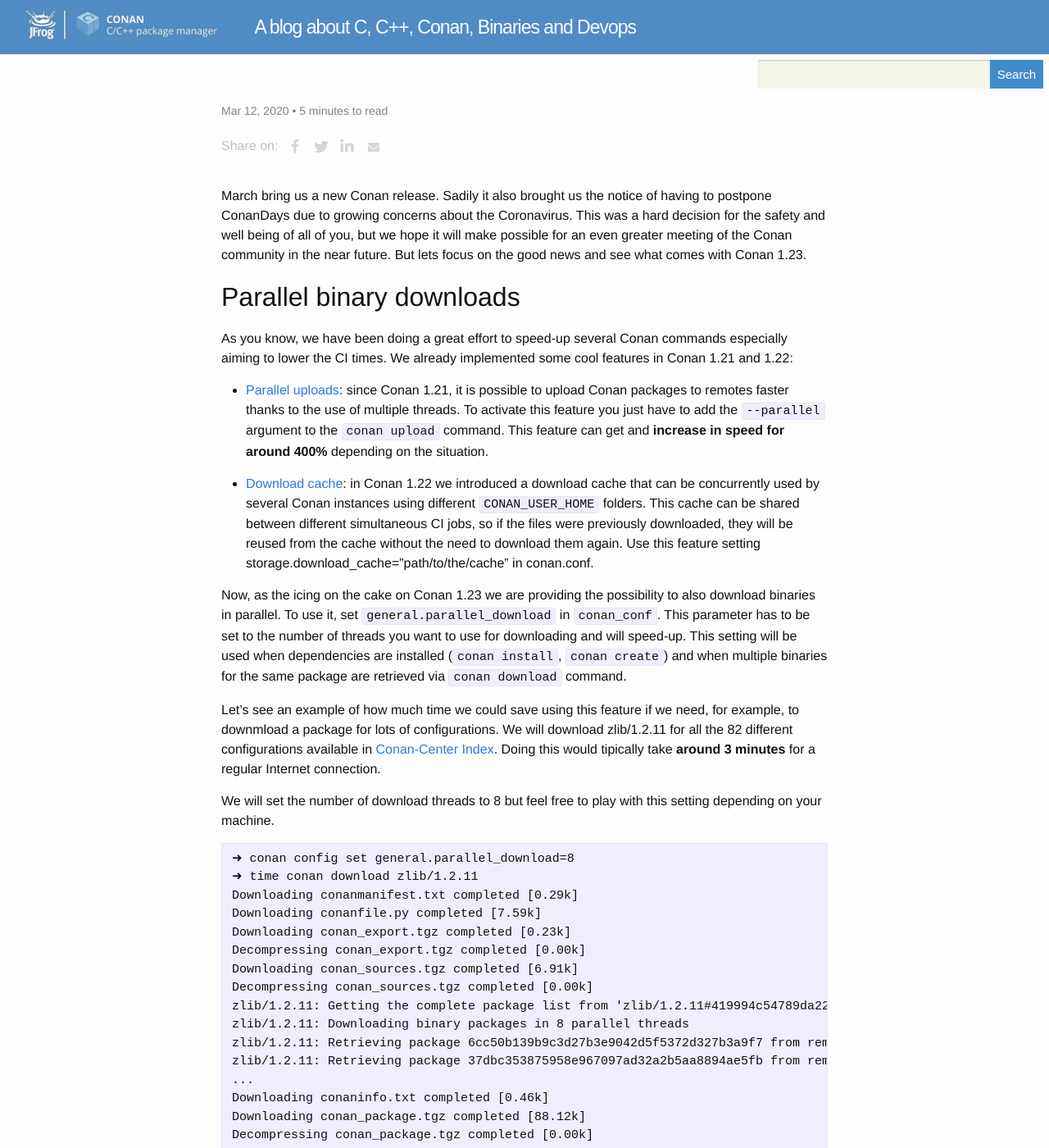
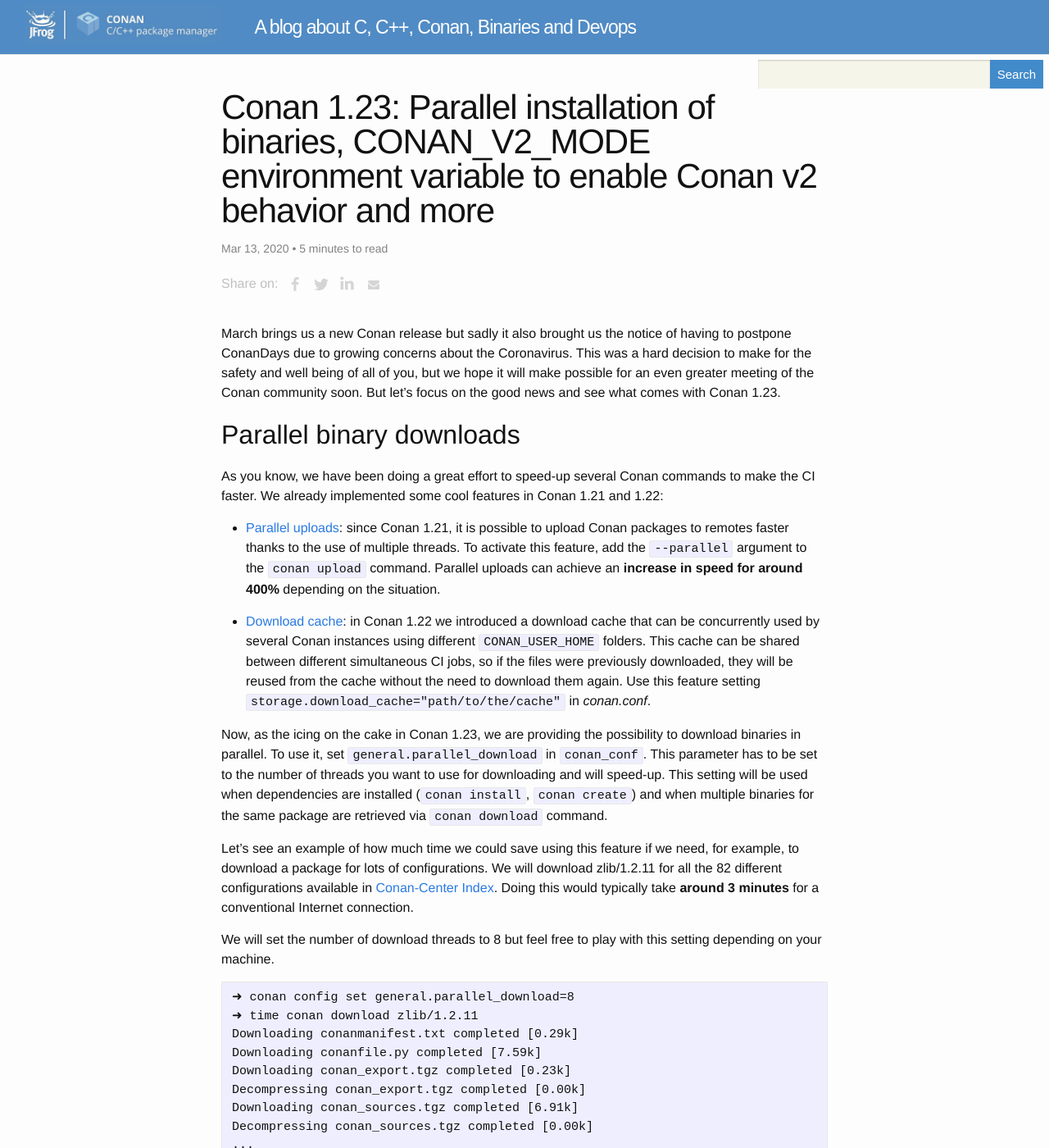
Before and after one commit to conan-io/conan-io.github.io, a Jekyll site: the page built from _posts/2020-03-13-New-conan-release-1-23.markdown, in a window 1280 px wide and 1400 px high. Shown: the whole window at 82% size. Built offline with Jekyll 4.4.1, drawn with Linux system fonts in a browser that asks for light colours; our own code applies the rules of GitHub Pages for plain Markdown files; comment, search, counter and statistics services are not loaded; some of the changed text lies outside the part shown.

Commit message:
minor changes

````diff
--- a/_posts/2020-03-13-New-conan-release-1-23.markdown
+++ b/_posts/2020-03-13-New-conan-release-1-23.markdown
@@ -1,44 +1,45 @@
 ---
-layout: post comments: false title: "Conan 1.23: Parallel installation of binaries, to speed up
-populating packages in a cache, Add environment variable ‘CONAN_V2_MODE’ to enable Conan v2
-behavior."
+layout: post
+comments: false
+title: "Conan 1.23: Parallel installation of binaries, CONAN_V2_MODE environment variable to enable
+Conan v2 behavior and more"
 ---
 
-March bring us a new Conan release. Sadily it also brought us the notice of having to postpone
-ConanDays due to growing concerns about the Coronavirus. This was a hard decision for the safety and
-well being of all of you, but we hope it will make possible for an even greater meeting of the Conan
-community in the near future. But lets focus on the good news and see what comes with Conan 1.23.
+March brings us a new Conan release but sadly it also brought us the notice of having to postpone
+ConanDays due to growing concerns about the Coronavirus. This was a hard decision to make for the
+safety and well being of all of you, but we hope it will make possible for an even greater meeting of
+the Conan community soon. But let's focus on the good news and see what comes with Conan 1.23.
 
 ## Parallel binary downloads
 
-As you know, we have been doing a great effort to speed-up several Conan commands especially aiming
-to lower the CI times. We already implemented some cool features in Conan 1.21 and 1.22:
+As you know, we have been doing a great effort to speed-up several Conan commands to make the CI
+faster. We already implemented some cool features in Conan 1.21 and 1.22:
 
  - [Parallel
    uploads](https://docs.conan.io/en/latest/reference/commands/creator/upload.html#conan-upload):
    since Conan 1.21, it is possible to upload Conan packages to remotes faster thanks to the use of
-   multiple threads. To activate this feature you just have to add the `--parallel` argument to the
-   `conan upload` command. This feature can get and **increase in speed for around 400%** depending
-   on the situation.
+   multiple threads. To activate this feature, add the `--parallel` argument to the `conan upload`
+   command. Parallel uploads can achieve an **increase in speed for around 400%** depending on the
+   situation.
 
  - [Download
    cache](https://docs.conan.io/en/latest/configuration/download_cache.html#download-cache): in Conan
    1.22 we introduced a download cache that can be concurrently used by several Conan instances using
    different `CONAN_USER_HOME` folders. This cache can be shared between different simultaneous CI
    jobs, so if the files were previously downloaded, they will be reused from the cache without the
-   need to download them again. Use this feature setting storage.download_cache="path/to/the/cache"
-   in conan.conf.
+   need to download them again. Use this feature setting `storage.download_cache="path/to/the/cache"`
+   in *conan.conf*.
 
-Now, as the icing on the cake on Conan 1.23 we are providing the possibility to also download
-binaries in parallel. To use it, set ``general.parallel_download`` in `conan_conf`. This parameter
+Now, as the icing on the cake in Conan 1.23, we are providing the possibility to download
+binaries in parallel. To use it, set `general.parallel_download` in `conan_conf`. This parameter
 has to be set to the number of threads you want to use for downloading and will speed-up. This
-setting will be used when dependencies are installed (``conan install``, ``conan create``) and when
-multiple binaries for the same package are retrieved via ``conan download`` command.
+setting will be used when dependencies are installed (`conan install`, `conan create`) and when
+multiple binaries for the same package are retrieved via `conan download` command.
 
 Let's see an example of how much time we could save using this feature if we need, for example, to
-downmload a package for lots of configurations. We will download zlib/1.2.11 for all the 82 different
+download a package for lots of configurations. We will download zlib/1.2.11 for all the 82 different
 configurations available in [Conan-Center Index](https://github.com/conan-io/conan-center-index).
-Doing this would tipically take **around 3 minutes** for a regular Internet connection.
+Doing this would typically take **around 3 minutes** for a conventional Internet connection.
 
 We will set the number of download threads to 8 but feel free to play with this setting depending on
 your machine.
@@ -52,37 +53,37 @@ Downloading conan_export.tgz completed [0.23k]
 Decompressing conan_export.tgz completed [0.00k]
 Downloading conan_sources.tgz completed [6.91k]
 Decompressing conan_sources.tgz completed [0.00k]
-zlib/1.2.11: Getting the complete package list from 'zlib/1.2.11#419994c54789da229ef991be6c2563b3'...
-zlib/1.2.11: Downloading binary packages in 8 parallel threads
-zlib/1.2.11: Retrieving package 6cc50b139b9c3d27b3e9042d5f5372d327b3a9f7 from remote 'conan-center'
-zlib/1.2.11: Retrieving package 37dbc353875958e967097ad32a2b5aa8894ae5fb from remote 'conan-center'
 ...
 Downloading conaninfo.txt completed [0.46k]
 Downloading conan_package.tgz completed [88.12k]
 Decompressing conan_package.tgz completed [0.00k]
 zlib/1.2.11: Package installed c83d8b197f1a331ca3b55943846d427ad4f7f8e1
-conan download zlib/1.2.11@ -r conan-center  4.23s user 0.96s system 16% cpu 30.536 total
+conan download zlib/1.2.11@ -r conan-center  4.23s user 0.96s system 16% cpu
+30.536 total
 ```
 
 As you can see it just took around 30 seconds to download all the binaries what means an
 **improvement of around a 600% in time**.
 
 If you try this feature you may experience some message overlaps in the command line output. We have
-prioritized the feature over a clean output but will solve these output problems in the near future.
+prioritized the feature over a clean output but will solve these output problems shortly.
+
+Use all of these features in combination or separate and please tell us if they are making your CI's
+faster.
 
 ## CONAN_V2_MODE to start testing Conan v2 deprecated features
 
 Although we still have plenty of time and work ahead before Conan 2.0 we would like to start testing
-the deprecation of features for Conan 2.0. We have introduced the ``CONAN_V2_MODE`` [environment
+the deprecation of features for Conan 2.0. We have introduced the `CONAN_V2_MODE` [environment
 variable](https://docs.conan.io/en/latest/reference/conan_v2_mode.html#conan-v2-mode) that activates
 some behaviors and defaults that are intended to be in the next major release.
 
 Some of the most important default behaviours for Conan 2.0 will be:
 
-* Revisions are enabled by default (adds ``revisions_enabled=1`` to *conan.conf*).
+* Revisions are enabled by default (adds `revisions_enabled=1` to *conan.conf*).
 * No hooks activated by default.
 * SCM data will be stored into *conandata.yml*.
-* GCC >= 5 autodetected profile will use ``libstdc++11``.
+* GCC >= 5 autodetected profile will use `libstdc++11`.
 
 Our objective os to minimize the impact on existing recipes when Conan 2.0 is released and start
 gathering feedback about the new configuration and behavior. **Be advised that this mode is only for
````
Also changed, not shown: other parts of _posts/2020-03-13-New-conan-release-1-23.markdown (+3 -3 lines).
